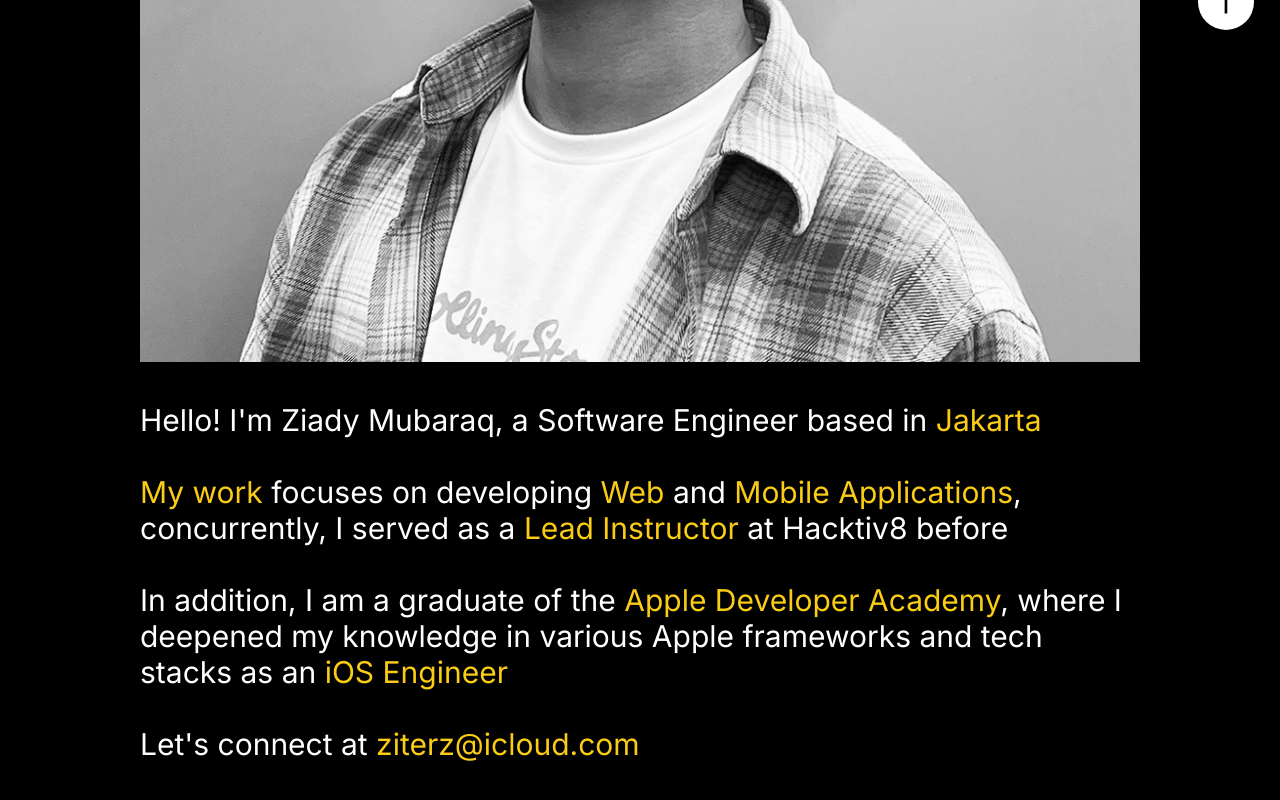
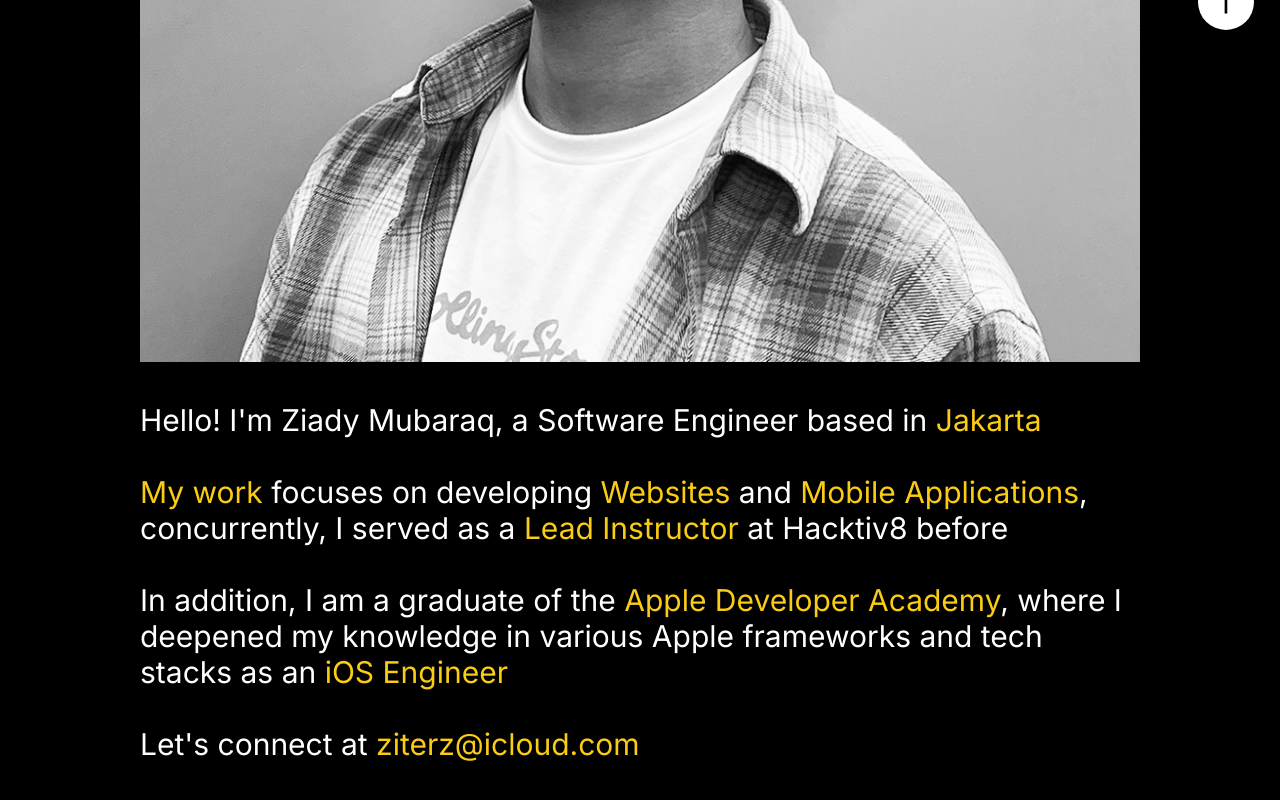
Before and after one commit to ziterz/ziterz.dev, a Next.js app: page /about in a window 1280 px wide. Shown: the part 738-1538 px from the top of the page. Built offline with nearby package versions, Linux system fonts and the light colour scheme.

Commit message:
style: fix wording on about page

```diff
--- a/src/app/about/page.tsx
+++ b/src/app/about/page.tsx
@@ -19,7 +19,7 @@ export default function About() {
                 <br />
                 <br />
                 <span className="text-yellow-400">My work</span> focuses on
-                developing <span className="text-yellow-400">Web</span> and{" "}
+                developing <span className="text-yellow-400">Websites</span> and{" "}
                 <span className="text-yellow-400">Mobile Applications</span>,
                 concurrently, I served as a{" "}
                 <span className="text-yellow-400">Lead Instructor</span> at{" "}
```
